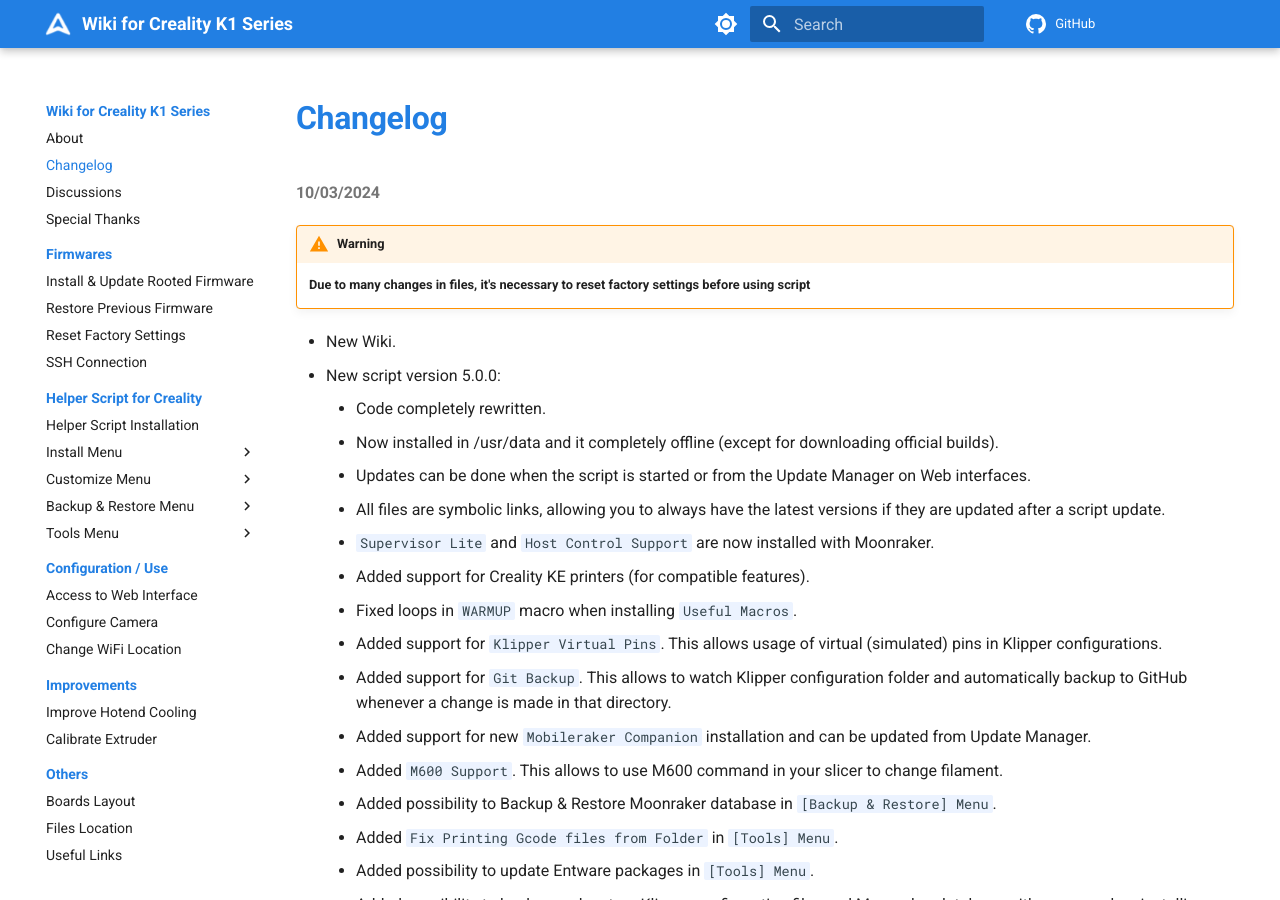
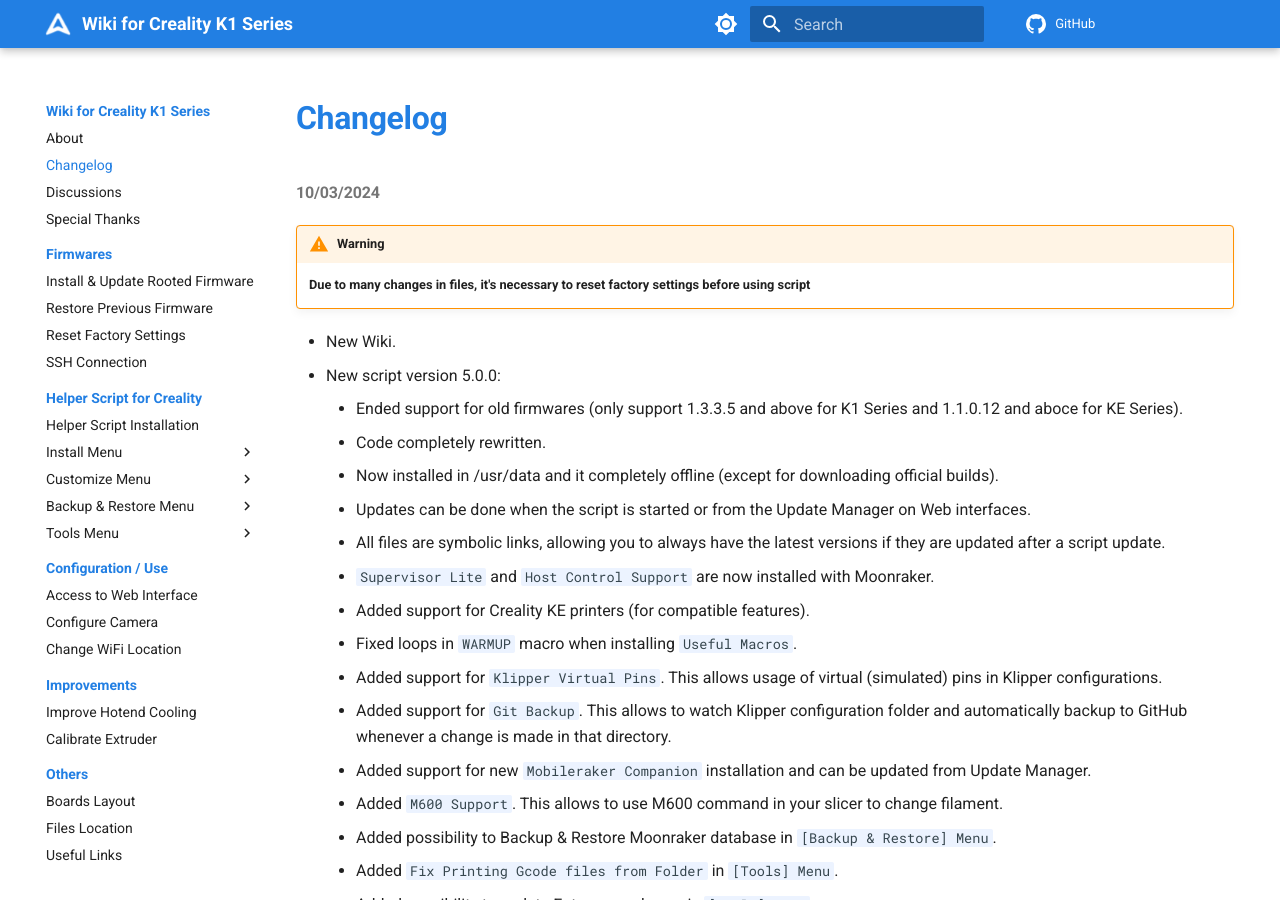
Before and after one commit to Guilouz/Creality-Helper-Script-Wiki, an MkDocs documentation site: the page built from docs/changelog.md, in a window 1280 px wide and 900 px high. Built offline with MkDocs 1.6.1 and Material for MkDocs 9.7.7, drawn with Linux system fonts in a browser that asks for light colours; comment, search, counter and statistics services are not loaded.

Commit message:
Update changelog.md

```diff
--- a/docs/changelog.md
+++ b/docs/changelog.md
@@ -9,6 +9,7 @@
 
   - New Wiki.
   - New script version 5.0.0:
+    * Ended support for old firmwares (only support 1.3.3.5 and above for K1 Series and 1.1.0.12 and aboce for KE Series).
     * Code completely rewritten.
     * Now installed in /usr/data and it completely offline (except for downloading official builds).
     * Updates can be done when the script is started or from the Update Manager on Web interfaces.
```
